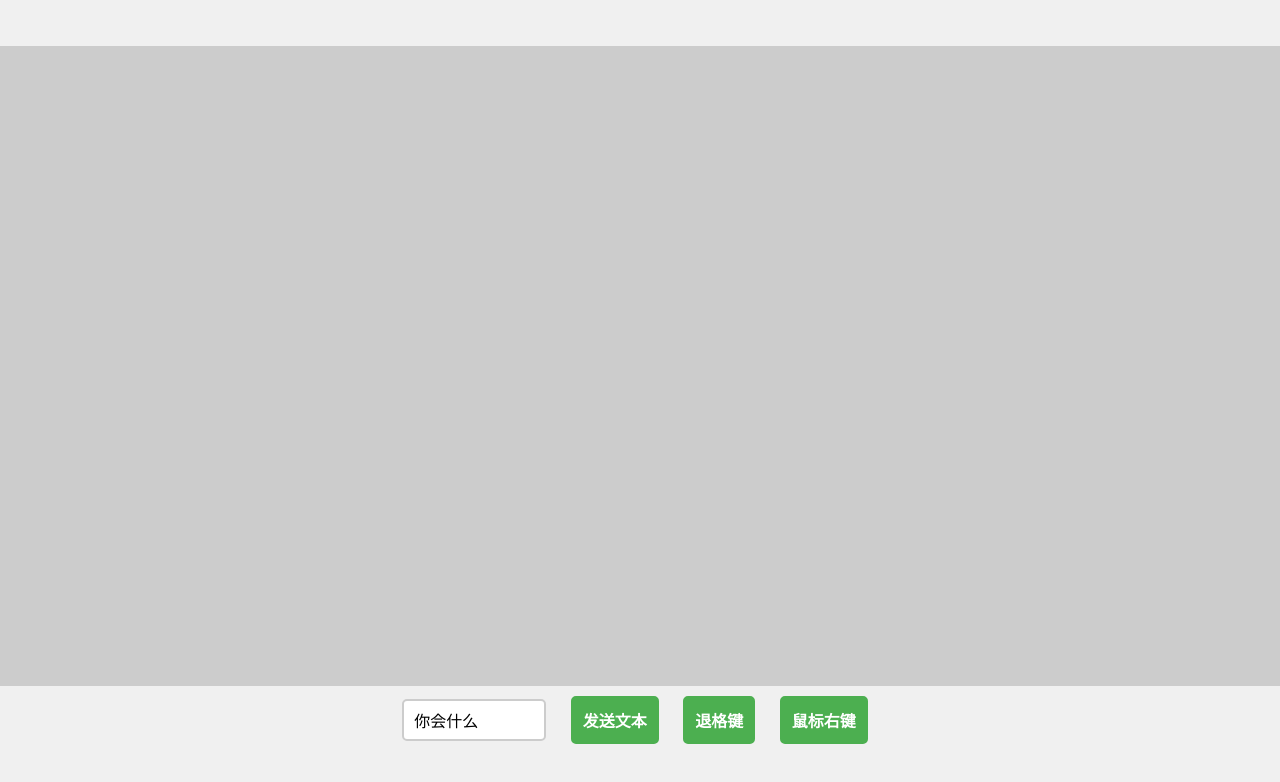
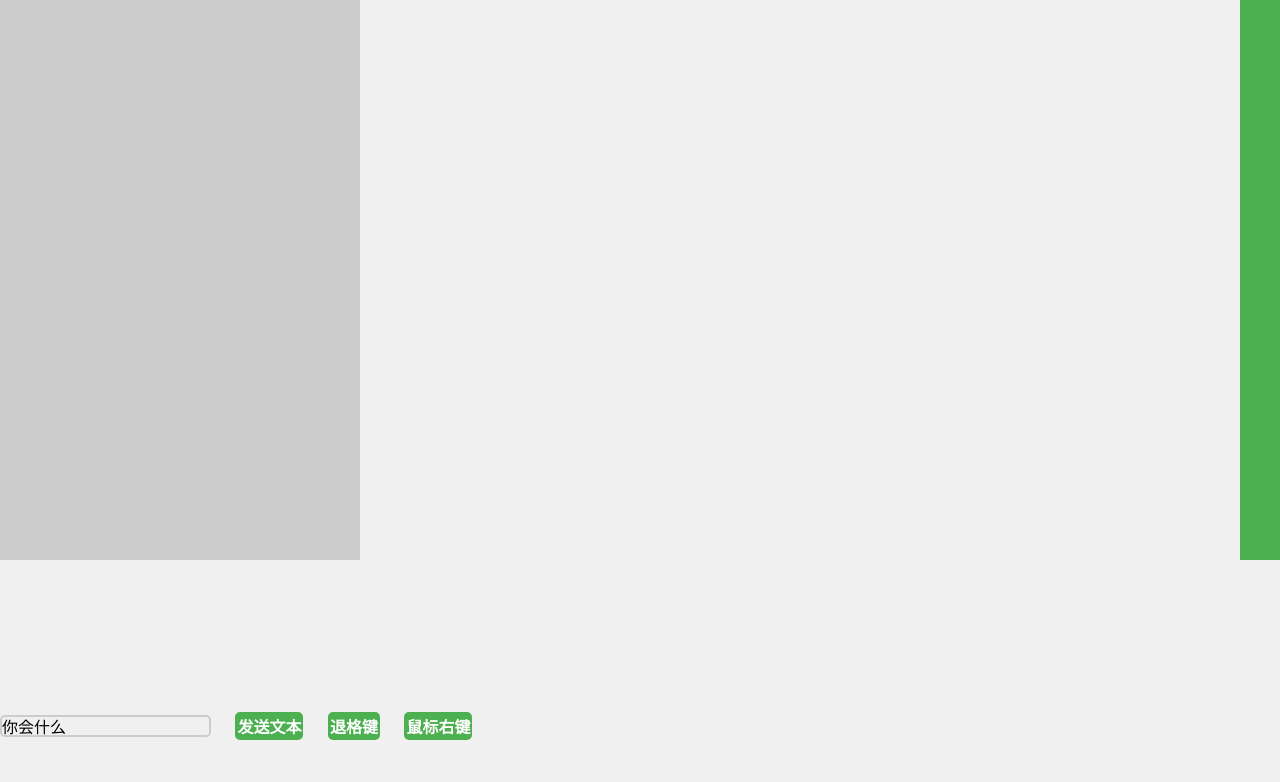
Before and after one commit to duolabmeng6/phone_control_computer, a plain HTML site: page static/index.html in a window 1280 px wide. Drawn offline with Linux system fonts and the light colour scheme.

Commit message:
手机控制电脑 双击 单击

```diff
--- a/static/index.html
+++ b/static/index.html
@@ -5,34 +5,28 @@
     <meta charset="UTF-8">
     <meta name="viewport" content="width=device-width, initial-scale=1.0, maximum-scale=1.0, user-scalable=no">
     <style>
-        body,
-        html {
-            height: 100%;
+        * {
+            padding: 0;
             margin: 0;
-            overflow: hidden;
             font-family: 'Arial', sans-serif;
             background-color: #f0f0f0;
-        }
-
-        #container {
-            display: flex;
-            flex-direction: column;
-            align-items: center;
-            justify-content: center;
-            height: 100%;
+            -webkit-user-select: none;
+            user-select: none;
         }
 
         #dragDiv {
-            width: 100%;
-            height: 80%;
+            overflow: hidden;
+            position: absolute;
+            left: 0;
+            top: 0;
+            width: 45vh;
+            height: 70vh;
             background-color: #ccc;
             touch-action: none;
-            /* 防止浏览器默认的拖动效果 */
         }
 
         .button {
             margin: 10px;
-            padding: 10px 10px;
             font-size: 16px;
             font-weight: bold;
             text-align: center;
@@ -52,37 +46,48 @@
         }
 
         .inputField {
-            padding: 10px;
-            width: 120px;
             font-size: 16px;
             border: 2px solid #ccc;
             border-radius: 5px;
             margin-right: 10px;
         }
 
+        #sidebar {
+            position: absolute;
+            right: 0;
+            width: 5vh;
+            height: 70vh;
+            background-color: #4CAF50; /* Green color */
+        }
+
+        #buttonContainer {
+            position: absolute;
+            bottom: 50px;
+        }
     </style>
 </head>
 
 <body>
-<div id="container">
-    <div id="dragDiv" ontouchstart="handleTouchStart(event)" ontouchmove="handleTouchMove(event)"
-         ontouchend="handleTouchEnd(event)" onclick="handleClick(event)" ondblclick="handleDoubleClick(event)">
+    <div id="dragDiv" ontouchstart="handleTouchStart(event)" ontouchmove="handleTouchMove(event,'Mouse')"
+         ontouchend="handleTouchEnd(event)">
         <!-- 这里放你的内容 -->
     </div>
+    <div id="sidebar" ontouchstart="handleTouchStart(event)"
+         ontouchmove="handleTouchMove(event,'ScrollBar')"
+         ontouchend="handleTouchEnd(event)"
+    ></div>
     <div id="buttonContainer">
         <input type="text" id="message" value="你会什么" placeholder="Enter message" class="inputField">
         <button class="button" onclick="sendMessage()">发送文本</button>
         <button class="button" onclick="handBackspace()">退格键</button>
         <button class="button" onclick="handleRightClick(event)">鼠标右键</button>
-
     </div>
-</div>
 </body>
 <script>
     const apiUrl = (endpoint) => `/api${endpoint}`;
 
     let isDragging = false;
-    let lastTouch = { x: 0, y: 0 };
+    let lastTouch = {x: 0, y: 0};
 
     const sendApiRequest = async (endpoint, data = {}) => {
         try {
@@ -101,25 +106,50 @@
         }
     };
 
+    let clickN = 0; //点击次数
+
     const handleTouchStart = (event) => {
         lastTouch.x = event.touches[0].clientX;
         lastTouch.y = event.touches[0].clientY;
-        isDragging = true;
+        clickN++;
+        isDragging = false;
+        sendApiRequest('/mouserelativeposition?n=' + clickN, {deltaX: 0, deltaY: 0, actionType: "TouchStart"});
+        setTimeout(function () {
+            if (isDragging) {
+                return
+            }
+            if (clickN >= 2) {
+                sendApiRequest('/mouseclick', {type: 'dblclick'});
+                clickN = 0;
+            }
+            if (clickN == 1) {
+                sendApiRequest('/mouseclick', {type: 'click'});
+                clickN = 0;
+            }
+        }, 300);
+        setTimeout(function () {
+            clickN = 0;
+        }, 350)
     };
 
-    const handleTouchMove = (event) => {
+    const handleTouchMove = (event, actionType) => {
+        isDragging = true;
+
         if (isDragging) {
             const currentTouchX = event.touches[0].clientX;
             const currentTouchY = event.touches[0].clientY;
-            const deltaX = currentTouchX - lastTouch.x;
-            const deltaY = currentTouchY - lastTouch.y;
+            let deltaX = currentTouchX - lastTouch.x;
+            let deltaY = currentTouchY - lastTouch.y;
 
             console.log('相对坐标：', deltaX, deltaY);
+            deltaX = Math.round(currentTouchX - lastTouch.x);
+            deltaY = Math.round(currentTouchY - lastTouch.y);
+            if (deltaX === 0 && deltaY === 0) {
+                return;
+            }
 
-            sendApiRequest('/mouserelativeposition', { deltaX, deltaY });
+            sendApiRequest('/mouserelativeposition', {deltaX, deltaY, actionType});
 
-            lastTouch.x = currentTouchX;
-            lastTouch.y = currentTouchY;
         }
     };
 
@@ -129,23 +159,12 @@
         isDragging = false;
     };
 
-    const handleClick = (event) => {
-        const x = event.clientX;
-        const y = event.clientY;
-        sendApiRequest('/mouseclick', { type: 'click', x, y });
-    };
-
-    const handleDoubleClick = (event) => {
-        const x = event.clientX;
-        const y = event.clientY;
-        sendApiRequest('/mouseclick', { type: 'dblclick', x, y });
-    };
 
     const handleRightClick = (event) => {
         event.preventDefault();
         const x = event.clientX;
         const y = event.clientY;
-        sendApiRequest('/mouserightclick', { type: 'rightclick', x, y });
+        sendApiRequest('/mouseclick', {type: 'rightclick', x, y});
     };
 
     const handBackspace = () => {
@@ -154,7 +173,7 @@
 
     const sendMessage = () => {
         const message = document.getElementById('message').value;
-        sendApiRequest('/message', { message });
+        sendApiRequest('/message', {message});
     };
 </script>
 
```
Also changed, not shown: 1 other file.
